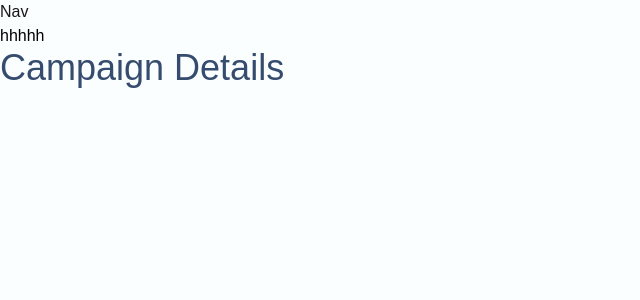
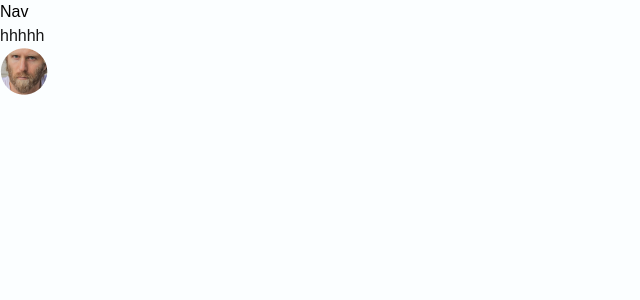
Before and after one commit to Sallah10/neighborhood-hub, a Next.js app: page /campaign in a window 1280 px wide. Shown: the top 300 px of the page, without its empty margins (0-640 px from the left). Built offline with nearby package versions, Linux system fonts and the light colour scheme.

Commit message:
campaign details for test created

```diff
--- /dev/null
+++ b/app/campaign-details/page.tsx
@@ -0,0 +1,9 @@
+import React from 'react'
+
+const CampaignDetails = () => {
+    return (
+        <div className='text-black'>CampaignDetails</div>
+    )
+}
+
+export default CampaignDetails
--- a/app/campaign/page.tsx
+++ b/app/campaign/page.tsx
@@ -1,9 +1,9 @@
-// import Image from 'next/image'
+import Image from 'next/image'
 // import flash from '../assets/flash.png'
 // import img1 from '../assets/dash img1.png'
 // import campaignImg from '../assets/campaignImg.png'
 // import humImg1 from '../assets/humImg.png'
-// import humImg2 from '../assets/humImg2.png'
+import humImg2 from '../assets/humImg2.png'
 // import message from '../assets/message.png'
 // import star from '../assets/star.png'
 
@@ -12,10 +12,11 @@
 const Campaign = () => {
     return (
         <>
-            <div className=' text-black'>
-                hhhhh
-                <h1 className='text-h1'> Campaign Details </h1>
-                {/* <div className='bg-gradient-to-r from-[#4468A1] to-[#706a6a] gap-4 flex flex-col px-4 pt-8 pb-12'>
+            {/* <div className=' text-black'> */}
+            hhhhh
+            <Image src={humImg2} />
+            {/* <h1 className='text-h1'> Campaign Details </h1> */}
+            {/* <div className='bg-gradient-to-r from-[#4468A1] to-[#706a6a] gap-4 flex flex-col px-4 pt-8 pb-12'>
                     <h2 className='text-h2'> Fundraising for Ev Startup </h2>
                     <div className='flex gap-4'>
                         <h3 className='text-h3 text-[#D2E892] mr-4 border-2 border-r-2 border-[#D2E892] p-2'>Total Investor: <span className='text-h2 text-white'>5</span></h3>
@@ -46,7 +47,7 @@ const Campaign = () => {
                     </div>
                     <button className='button self-center'>Withdraw Fund</button>
                 </div> */}
-                {/* <div className='flex flex-col gap-4 items-center justify-center'>
+            {/* <div className='flex flex-col gap-4 items-center justify-center'>
                     <Image src={campaignImg} alt='Campaign-Details Image' />
                     <h2 className='text-h2 flex self-center '>Your Campaign Backed by following investors:</h2>
                     <p className='text-p'>You can message & invite for meeting!</p>
@@ -71,7 +72,7 @@ const Campaign = () => {
                         </div>
                     </div>
                     <button className='button self-center'>View More</button> */}
-                {/* <h2 className='text-h2'> Your Campaign Follower</h2>
+            {/* <h2 className='text-h2'> Your Campaign Follower</h2>
                     <p className='text-p'>your campaign follower:</p>
                     <div className='grid grid-cols-1 gap-4'>
                         <div className='card'>
@@ -99,8 +100,8 @@ const Campaign = () => {
                             <Image src={star} alt='Campaign-Details Image' />
                         </div>
                     </div> */}
-                {/* </div> */}
-            </div>
+            {/* </div> */}
+            {/* </div> */}
         </>
     )
 }
--- a/app/nav.tsx
+++ b/app/nav.tsx
@@ -2,7 +2,7 @@ import React from 'react'
 
 const Nav = () => {
   return (
-    <div>Nav</div>
+    <div className='text-black bg-clip-content'>Nav</div>
   )
 }
 
```
